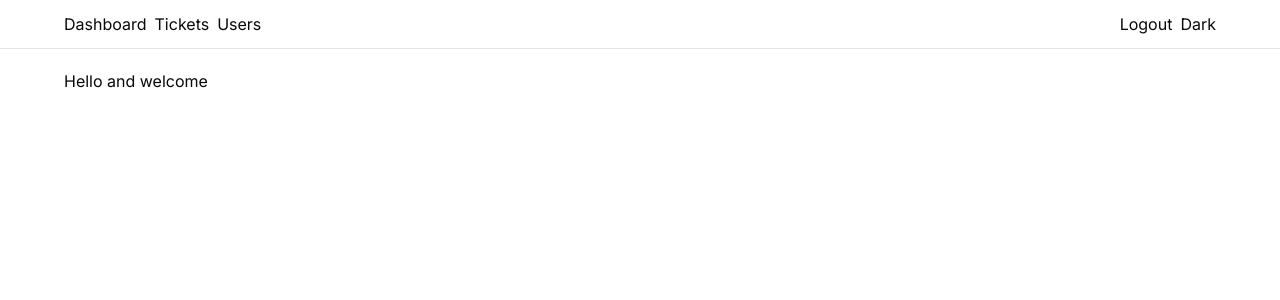
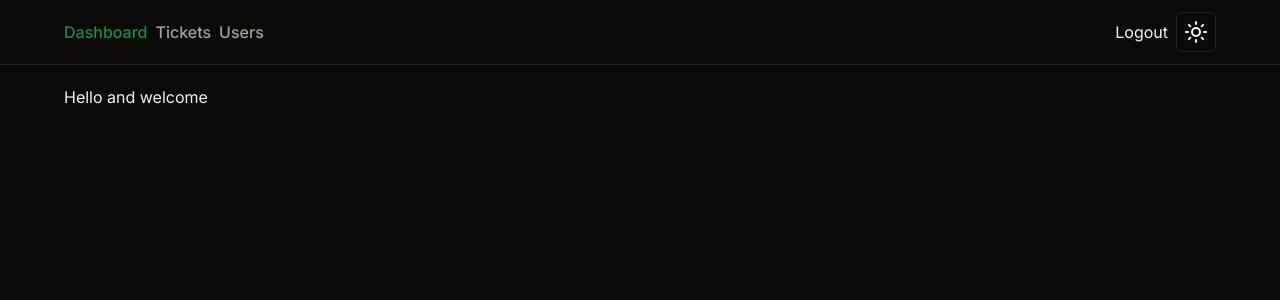
Before and after one commit to shaynemeyer/ticketapp, a Next.js app: page / in a window 1280 px wide. Shown: the top 300 px of the page. Built offline with nearby package versions, Linux system fonts and the light colour scheme.

Commit message:
added theme toggle

```diff
--- a/app/globals.css
+++ b/app/globals.css
@@ -57,3 +57,9 @@
     @apply bg-background text-foreground;
   }
 }
+
+@layer components {
+  .navbar-link {
+    @apply font-medium text-muted-foreground transition-colors hover:text-primary
+  }
+}
--- a/app/layout.tsx
+++ b/app/layout.tsx
@@ -2,6 +2,7 @@
 import { Inter } from "next/font/google";
 import "./globals.css";
 import MainNav from "@/components/MainNav";
+import { ThemeProvider } from "@/components/theme-provider";
 
 const inter = Inter({ subsets: ["latin"] });
 
@@ -18,6 +19,12 @@
   return (
     <html lang="en">
       <body className={inter.className}>
+        <ThemeProvider
+          attribute="class"
+          defaultTheme="dark"
+          enableSystem
+          disableTransitionOnChange
+        >
           <nav className="flex flex-col items-center border-b mb-5 px-5 py-3">
             <div className="max-w-6xl w-full">
               <MainNav />
@@ -27,6 +34,7 @@
           <main className="flex flex-col items-center">
             <div className="max-w-6xl w-full"> {children}</div>
           </main>
+        </ThemeProvider>
       </body>
     </html>
   );
--- a/components/MainNav.tsx
+++ b/components/MainNav.tsx
@@ -1,16 +1,14 @@
 import Link from "next/link";
+import ToggleMode from "./ToggleMode";
+import MainNavLinks from "./MainNavLinks";
 
 const MainNav = () => {
   return (
     <div className="flex justify-between">
-      <div className="flex items-center gap-2">
-        <Link href="/">Dashboard</Link>
-        <Link href="/tickets">Tickets</Link>
-        <Link href="/users">Users</Link>
-      </div>
+      <MainNavLinks />
       <div className="flex items-center gap-2">
         <Link href="/">Logout</Link>
-        <Link href="/">Dark</Link>
+        <ToggleMode />
       </div>
     </div>
   );
--- /dev/null
+++ b/components/MainNavLinks.tsx
@@ -0,0 +1,32 @@
+"use client";
+
+import Link from "next/link";
+import { usePathname } from "next/navigation";
+
+const MainNavLinks = () => {
+  const links = [
+    { label: "Dashboard", href: "/" },
+    { label: "Tickets", href: "/tickets" },
+    { label: "Users", href: "/users" },
+  ];
+
+  const currentPath = usePathname();
+
+  return (
+    <div className="flex items-center gap-2">
+      {links.map((item) => (
+        <Link
+          key={item.href}
+          href={item.href}
+          className={`navbar-link ${
+            currentPath === item.href &&
+            "cursor-default text-primary/70 hover:text-primary/60"
+          }`}
+        >
+          {item.label}
+        </Link>
+      ))}
+    </div>
+  );
+};
+export default MainNavLinks;
--- /dev/null
+++ b/components/ToggleMode.tsx
@@ -0,0 +1,36 @@
+"use client";
+
+import { useState, useEffect } from "react";
+import { useTheme } from "next-themes";
+import { Moon, Sun } from "lucide-react";
+import { Button } from "./ui/button";
+
+const ToggleMode = () => {
+  const { theme, setTheme } = useTheme();
+  const [mounted, setMounted] = useState(false);
+
+  useEffect(() => {
+    setMounted(true);
+  }, []);
+
+  if (!mounted) {
+    return <Button variant="outline" size="icon" disabled></Button>;
+  }
+
+  const dark = theme === "dark";
+
+  return (
+    <Button
+      variant="outline"
+      size="icon"
+      onClick={() => setTheme(`${dark ? "light" : "dark"}`)}
+    >
+      {dark ? (
+        <Sun className="hover:cursor-pointer hover:text-primary" />
+      ) : (
+        <Moon className="hover:cursor-pointer hover:text-primary" />
+      )}
+    </Button>
+  );
+};
+export default ToggleMode;
--- /dev/null
+++ b/components/theme-provider.tsx
@@ -0,0 +1,9 @@
+"use client";
+
+import * as React from "react";
+import { ThemeProvider as NextThemesProvider } from "next-themes";
+import { type ThemeProviderProps } from "next-themes/dist/types";
+
+export function ThemeProvider({ children, ...props }: ThemeProviderProps) {
+  return <NextThemesProvider {...props}>{children}</NextThemesProvider>;
+}
--- /dev/null
+++ b/components/ui/button.tsx
@@ -0,0 +1,56 @@
+import * as React from "react"
+import { Slot } from "@radix-ui/react-slot"
+import { cva, type VariantProps } from "class-variance-authority"
+
+import { cn } from "@/lib/utils"
+
+const buttonVariants = cva(
+  "inline-flex items-center justify-center whitespace-nowrap rounded-md text-sm font-medium ring-offset-background transition-colors focus-visible:outline-none focus-visible:ring-2 focus-visible:ring-ring focus-visible:ring-offset-2 disabled:pointer-events-none disabled:opacity-50",
+  {
+    variants: {
+      variant: {
+        default: "bg-primary text-primary-foreground hover:bg-primary/90",
+        destructive:
+          "bg-destructive text-destructive-foreground hover:bg-destructive/90",
+        outline:
+          "border border-input bg-background hover:bg-accent hover:text-accent-foreground",
+        secondary:
+          "bg-secondary text-secondary-foreground hover:bg-secondary/80",
+        ghost: "hover:bg-accent hover:text-accent-foreground",
+        link: "text-primary underline-offset-4 hover:underline",
+      },
+      size: {
+        default: "h-10 px-4 py-2",
+        sm: "h-9 rounded-md px-3",
+        lg: "h-11 rounded-md px-8",
+        icon: "h-10 w-10",
+      },
+    },
+    defaultVariants: {
+      variant: "default",
+      size: "default",
+    },
+  }
+)
+
+export interface ButtonProps
+  extends React.ButtonHTMLAttributes<HTMLButtonElement>,
+    VariantProps<typeof buttonVariants> {
+  asChild?: boolean
+}
+
+const Button = React.forwardRef<HTMLButtonElement, ButtonProps>(
+  ({ className, variant, size, asChild = false, ...props }, ref) => {
+    const Comp = asChild ? Slot : "button"
+    return (
+      <Comp
+        className={cn(buttonVariants({ variant, size, className }))}
+        ref={ref}
+        {...props}
+      />
+    )
+  }
+)
+Button.displayName = "Button"
+
+export { Button, buttonVariants }
--- a/package.json
+++ b/package.json
@@ -9,10 +9,12 @@
     "lint": "next lint"
   },
   "dependencies": {
+    "@radix-ui/react-slot": "^1.0.2",
     "class-variance-authority": "^0.7.0",
     "clsx": "^2.1.1",
     "lucide-react": "^0.395.0",
     "next": "14.2.4",
+    "next-themes": "^0.3.0",
     "react": "^18",
     "react-dom": "^18",
     "tailwind-merge": "^2.3.0",
```
Also changed, not shown: 1 other file (tests, documents, lock files or other folders). Lines whose indentation alone changed are shown as unchanged.
